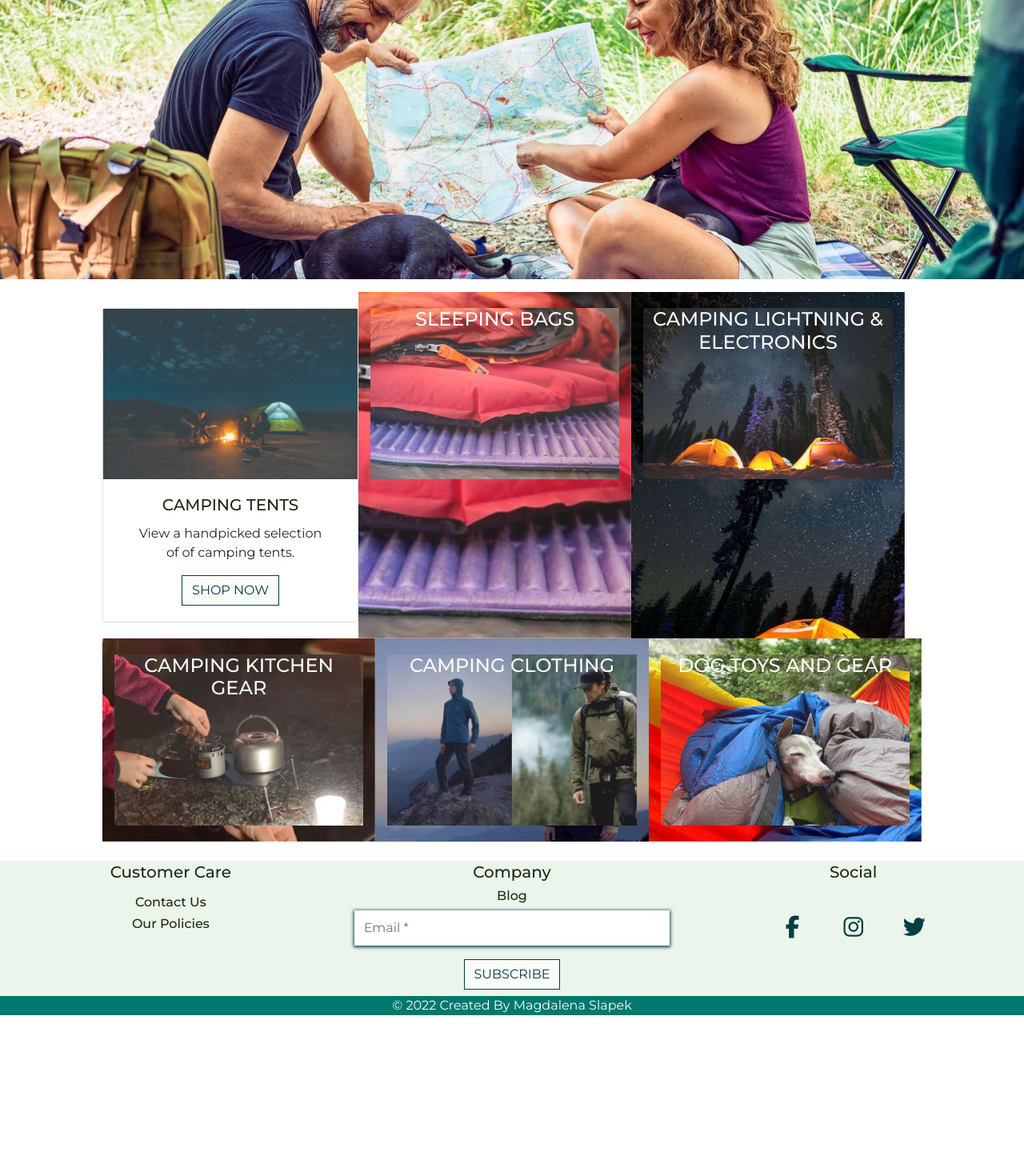
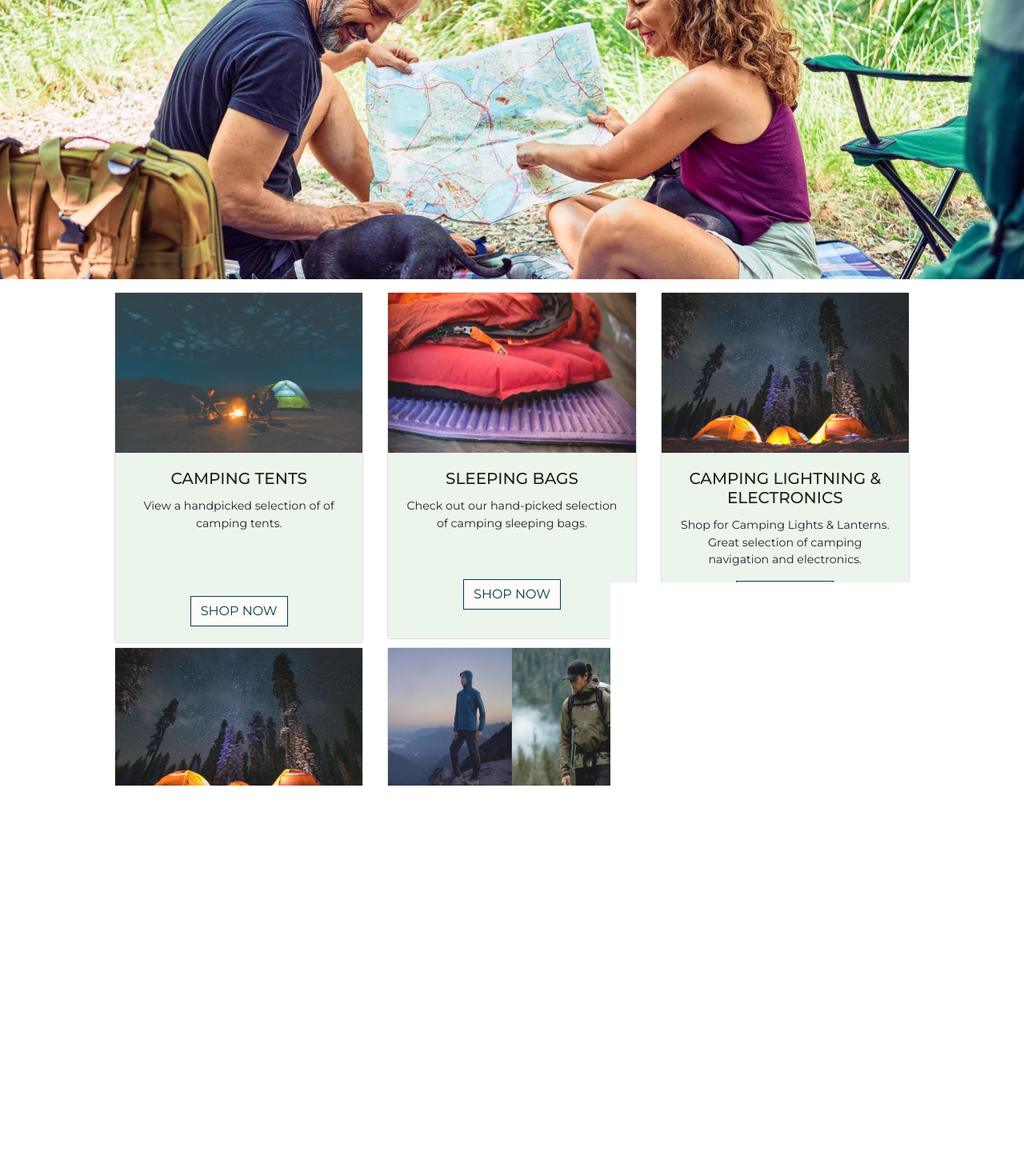
Before and after one commit to Madeline8/eco_camping, a Django app: page / in a window 1280 px wide. Shown: the part 1559-3029 px from the top of the page at 80% size. Before the commit the page ends 2828 px from the top, so only its background shows below. Run offline with Django 3.2, Linux system fonts and the light colour scheme; some libraries are stand-ins or nearby versions; some web fonts are replaced.

Commit message:
Changed the style of the category cards on the home page

```diff
--- a/home/templates/home/categories.html
+++ b/home/templates/home/categories.html
@@ -1,116 +1,83 @@
-<!-- Visit https://codepen.io/nicolaskadis/full/brQEOd/ for the latest, no js version! -->
+
 <div class="container mt-3">
     <div class="row text-center">
-
-        <!-- <div class="col-12 col-md-4 card-container card-category-tent-img card-category-img">
-            <div class="card card-flip">
-                <div class="front card-block card-category-tent-img card-category-img">
-                    <h4 class="card-title white-text">CAMPING TENTS</h4>
-                </div>
-                <div class="back card-block card-category-back white-text">
-                    <p>
-                        View a handpicked selection <br>
-                        of of camping tents
-                        <br>
-                        <br>
-                        <br>
-                        <br>
-                    </p>
-                    <a href="{% url 'products' %}?category=tents" class="btn btn-shop-now rounded-0">SHOP NOW</a>
-                </div>
-            </div>
-        </div> -->
-
-
-        <div class="card" style="width: 20rem;">
+        <div class="col-12 col-md-4 text-center">
+        <div class="card" >
             <img src="{{MEDIA_URL}}card-category-tent.jpg" class="card-category-img" alt="Card category - tent">
             <div class="card-body">
               <h5 class="card-title text-dark">CAMPING TENTS</h5>
-              <p class="card-text"> View a handpicked selection <br>
-                of of camping tents.</p>
+              <p class="card-text"> View a handpicked selection of of camping tents.<br><br><br><br>
+                </p>
                 <a href="{% url 'products' %}?category=tents" class="btn btn-shop-now rounded-0">SHOP NOW</a>
             </div>
           </div>
+        </div>
 
-
-        <div class="col-12 col-md-4 card-container card-category-sleepingbag-img card-category-img">
-            <div class="card card-flip">
-                <div class="front card-block card-category-sleepingbag-img card-category-img">
-                    <h4 class="card-title white-text">SLEEPING BAGS</h4>
+        <div class="col-12 col-md-4">
+            <div class="card" >
+                <img src="{{MEDIA_URL}}card-category-sleeping-bag.jpg" class="card-category-img" alt="Card category - sleeping bags">
+                <div class="card-body">
+                  <h5 class="card-title text-dark">SLEEPING BAGS</h5>
+                  <p class="card-text"> Check out our hand-picked selection of camping sleeping bags. <br><br><br></p>
+                  <a href="{% url 'products' %}?category=sleeping_bags" class="btn btn-shop-now rounded-0 mb-3"> SHOP NOW</a>
                 </div>
-                <div class="back card-block card-category-back white-text">
-                    <p>
-                        Check out our hand-picked selection of camping sleeping bags <br>
-                        <br>
-                        <br>
+              </div>
+            </div>
+        <div class="col-12 col-md-4">
+            <div class="card">
+                <img src="{{MEDIA_URL}}category-card-camp-lightning.jpg" class="card-category-img" alt="category - camping lightning and electronics"
+                    alt="Card category - sleeping bags">
+                <div class="card-body">
+                    <h5 class="card-title text-dark">CAMPING LIGHTNING & ELECTRONICS</h5>
+                    <p class="card-text">
+                        Shop for Camping Lights & Lanterns. <br>
+                        Great selection of camping navigation and electronics.
                     </p>
-                    <a href="{% url 'products' %}?category=sleeping_bags" class="btn btn-shop-now rounded-0 mb-3"> SHOP NOW</a>
-                </div>
-            </div>
-        </div>
-        <div class="col-12 col-md-4 card-container card-category-lightelectro-img">
-            <div class="card card-flip">
-                <div class="front card-block card-category-lightelectro-img card-category-img">
-                    <h4 class="card-title white-text">CAMPING LIGHTNING & ELECTRONICS</h4>
-                </div>
-                <div class="back card-block card-category-back white-text">
-                    <p>
-                        Shop for Camping Lights & Lanterns
-                        <br>
-                        Great selection of camping navigation and electronics.
-                        <br>
-                        <br>
-                        <br>
-                    </p>
-                    <a href="{% url 'products' %}?category=lightning_and_electronics" class="btn btn-shop-now rounded-0 mb-3">SHOP NOW</a>
+                    <a href="{% url 'products' %}?category=lightning_and_electronics"
+                        class="btn btn-shop-now rounded-0 mb-3">SHOP NOW</a>
                 </div>
             </div>
         </div>
     </div>
     <div class="row text-center mb-4">
-        <div class="col-12 col-md-4 card-container card-category-kitchen-img">
-            <div class="card card-flip">
-                <div class="front card-block card-category-img card-category-kitchen-img">
-                    <h4 class="card-title white-text">CAMPING KITCHEN GEAR</h4>
-                </div>
-                <div class="back card-block card-category-back white-text">
-                    <p>
-                        Offering so much more than just a pot over an open fire can ever hope to, these comprehensive portable camping kitchens are the ultimate kitchen away from home.
-                        <br>
-                        <br>
-                    </p>
+        <div class="col-12 col-md-4">
+            <div class="card">
+                <img src="{{MEDIA_URL}}category-card-camp-lightning.jpg" class="card-category-img"
+                    alt="Card category - camping kitchen gear">
+                <div class="card-body">
+                    <h5 class="card-title text-dark">CAMPING KITCHEN GEAR</h5>
+                    <p class="card-text">
+                        Offering so much more than just a pot over an open fire can ever hope </p></p> <br> <br>
                     <a href="{% url 'products' %}?category=camp_kitchen_gear" class="btn btn-shop-now rounded-0 mb-3">SHOP NOW</a>
                 </div>
             </div>
         </div>
-        <div class="col-12 col-md-4 card-container card-category-clothes-img">
-            <div class="card card-flip">
-                <div class="front card-block card-category-clothes-img card-category-img">
-                    <h4 class="card-title white-text">CAMPING CLOTHING</h4>
-                </div>
-                <div class="back card-block card-category-back white-text">
-                    <p>
-                        Offering so much more than just a pot over an open fire can ever hope to, these comprehensive portable camping kitchens are the ultimate kitchen away from home.
-                        <br>
-                        <br>
+        <div class="col-12 col-md-4">
+            <div class="card">
+                <img src="{{MEDIA_URL}}category-card-camping-clothing.jpg" class="card-category-img"
+                    alt="Card category - camping clothing">
+                <div class="card-body">
+                    <h5 class="card-title text-dark">CAMPING CLOTHING</h5>
+                    <p class="card-text">
+                        Eco-Friendly Camping clothing!
+                        <br><br><br><br>
                     </p>
                     <a href="{% url 'products' %}?category=camping_clothing" class="btn btn-shop-now rounded-0 mb-3">SHOP NOW</a>
                 </div>
             </div>
         </div>
-        <div class="col-12 col-md-4 card-container card-category-dog-img">
-            <div class="card card-flip">
-                <div class="front card-block card-category-dog-img card-category-img">
-                    <h4 class="card-title white-text">DOG TOYS AND GEAR</h4>
-                </div>
-                <div class="back card-block card-category-back white-text">
-                    <p>
-                        Searching for earth-friendly products for your four-legged trail buddies? We are here to help find eco-friendly products!
-                        <br>
+        <div class="col-12 col-md-4">
+            <div class="card">
+                <img src="{{MEDIA_URL}}category-card-dog-gifts.jpg" class="card-category-img"
+                    alt="Card category - dog gear">
+                <div class="card-body">
+                    <h5 class="card-title text-dark">DOG TOYS AND GEAR</h5>
+                    <p class="card-text">
+                        Searching for earth-friendly products for your four-legged trail buddies?  <br><br>
                     </p>
                     <a href="{% url 'products' %}?category=giftable_gear,dog_toys_and_gear" class="btn btn-shop-now rounded-0 mb-3">SHOP NOW</a>
                 </div>
             </div>
-        </div>
+           </div>
     </div>
 </div>
--- a/static/css/base.css
+++ b/static/css/base.css
@@ -376,9 +376,14 @@ min-height: 350px;
   background-repeat: no-repeat;
   background-size: cover;
   opacity: 0.9;
+  height: 200px;
 }
 
-.card-category-tent-img {
+.card-text {
+  font-size: 0.89rem;
+}
+
+/* .card-category-tent-img {
   background-image: url("/media/card-category-tent.jpg");
 }
 
@@ -400,9 +405,18 @@ min-height: 350px;
 
 .card-category-dog-img {
   background-image: url("/media/category-card-dog-gifts.jpg");
+} */
+
+.card{
+  margin-bottom: 5px;
 }
 
-.card-category-back {
+.card-body {
+  /* background-color: rgba(1, 121, 111, 0.5) */
+  background-color: #ecf5ec;
+}
+
+/* .card-category-back {
   background-color: #004040;
   border: 1px solid #01796f;
 
@@ -419,10 +433,10 @@ min-height: 350px;
 
 .card {
   margin: 20px 0;
-}
+} */
 
 /* Flip Cards CSS */
-.card-container {
+/* .card-container {
   perspective: 700px;
 }
 .card-flip {
@@ -456,7 +470,7 @@ min-height: 350px;
 
 .card-container:hover .card-flip {
   transform: rotateY(180deg);
-}
+} */
 
 /* ------ /Category card styles --------- */
 
@@ -733,10 +747,10 @@ div .grand-total,
 @media (min-width: 768px) and (max-width: 991.98px) {
 
   /* Style category cards on small and medium size devices  */
-.card-title,
+/* .card-title,
 .card-category-back p {
   font-size: 0.7rem;
-}
+} */
 
 }
 
```
